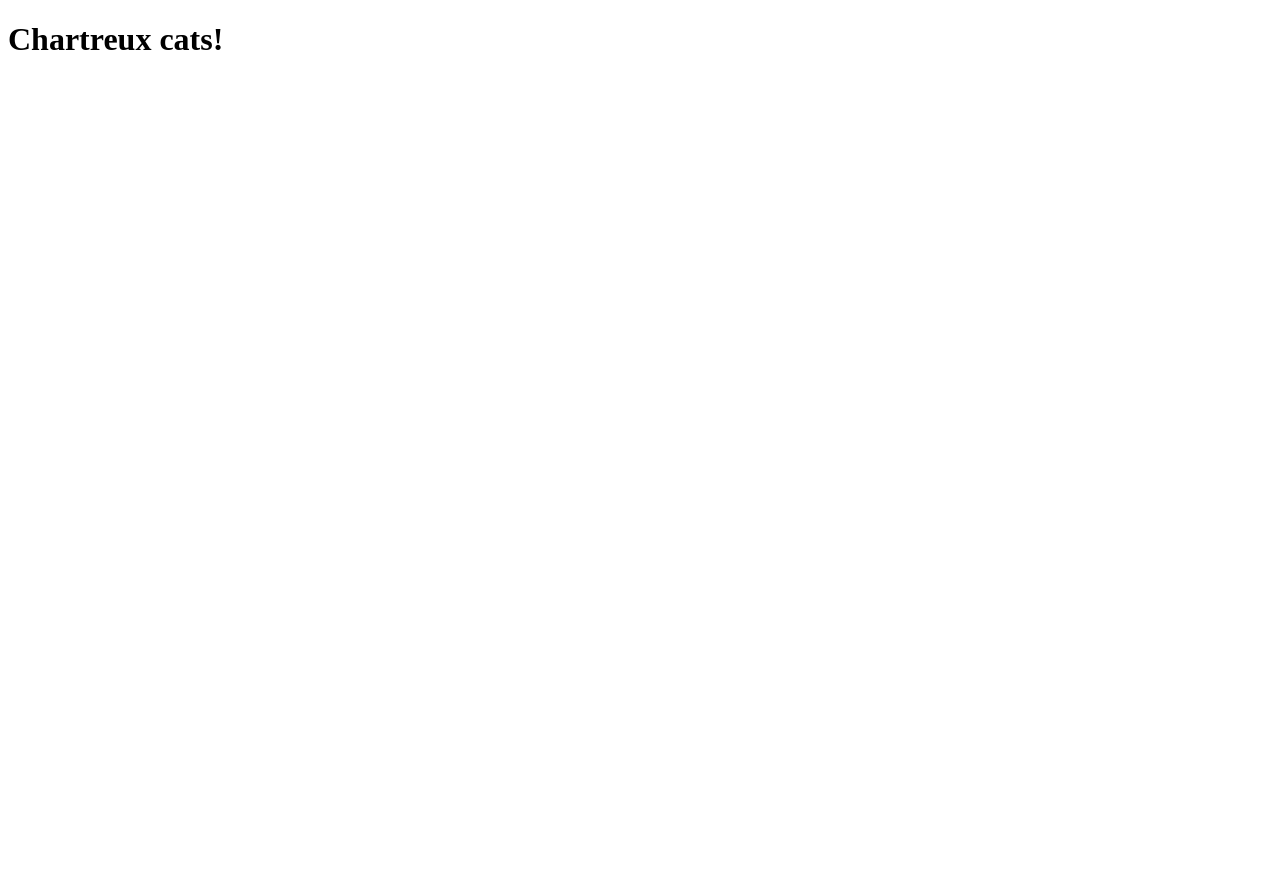
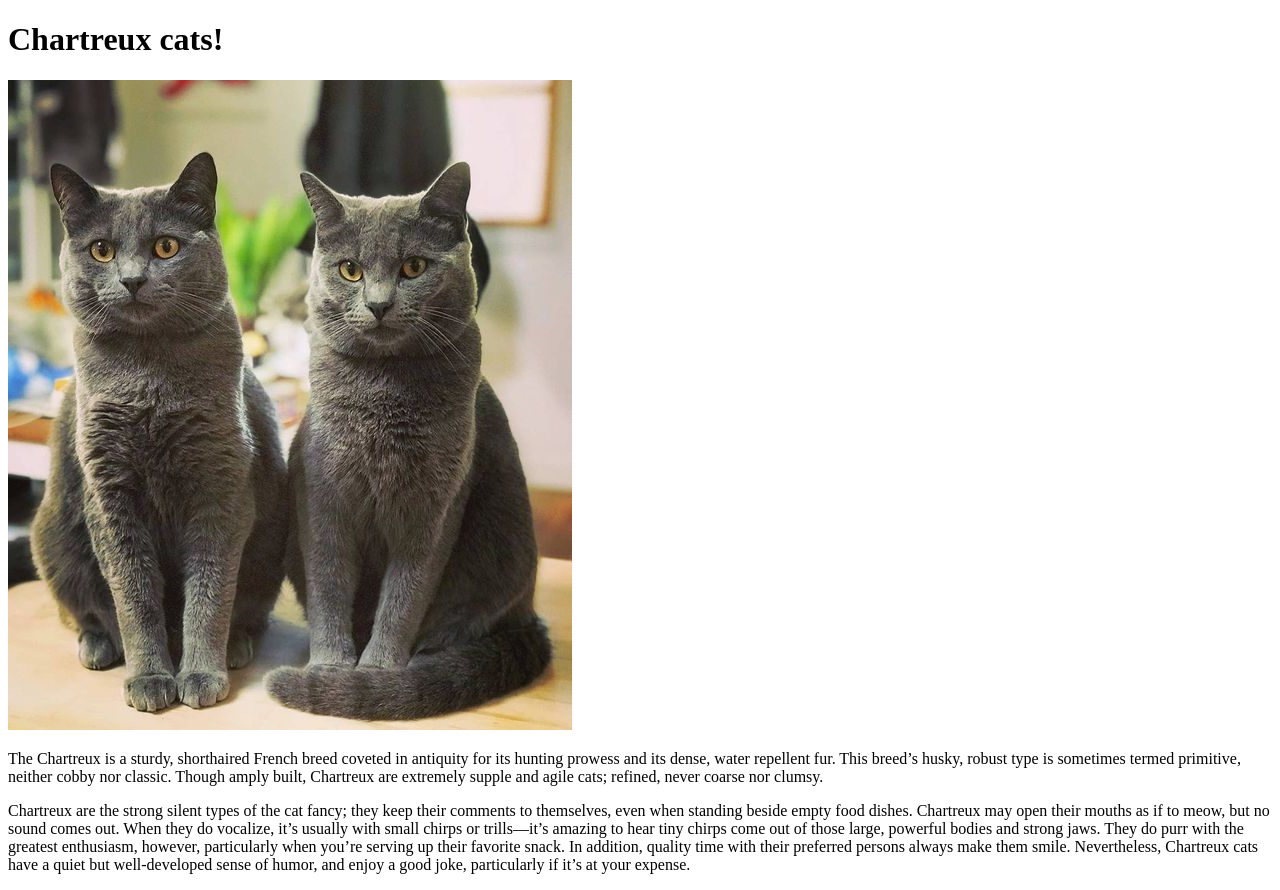
Before and after one commit to kevinzam6/odin-recaps, a plain HTML site: page html_and_css_practice/basic_website/pages/chartreux.html in a window 1280 px wide. Before the commit the page ends 800 px from the top, so only its background shows below. Drawn offline with Linux system fonts and the light colour scheme.

Commit message:
Add an image to chartreux cat webpage and some informative paragraphs about the breed. Add image to toyger cat page.

```diff
--- a/html_and_css_practice/basic_website/pages/chartreux.html
+++ b/html_and_css_practice/basic_website/pages/chartreux.html
@@ -9,6 +9,9 @@
         <h1>
             Chartreux cats!
         </h1>
+        <img src="../images/chartreux.jpg" alt="A pair of Chartreux cats sit together and stare at the photographer taking their picture">
+        <p>The Chartreux is a sturdy, shorthaired French breed coveted in antiquity for its hunting prowess and its dense, water repellent fur. This breed’s husky, robust type is sometimes termed primitive, neither cobby nor classic. Though amply built, Chartreux are extremely supple and agile cats; refined, never coarse nor clumsy.</p>
+        <p>Chartreux are the strong silent types of the cat fancy; they keep their comments to themselves, even when standing beside empty food dishes. Chartreux may open their mouths as if to meow, but no sound comes out. When they do vocalize, it’s usually with small chirps or trills—it’s amazing to hear tiny chirps come out of those large, powerful bodies and strong jaws. They do purr with the greatest enthusiasm, however, particularly when you’re serving up their favorite snack. In addition, quality time with their preferred persons always make them smile. Nevertheless, Chartreux cats have a quiet but well-developed sense of humor, and enjoy a good joke, particularly if it’s at your expense. </p>
     </body>
 
 </html>
```
Also changed, not shown: html_and_css_practice/basic_website/pages/toyger.html (+1 -0 lines), html_and_css_practice/basic_website/images/chartreux.jpg (added), html_and_css_practice/basic_website/images/toyger.jpg (added).
